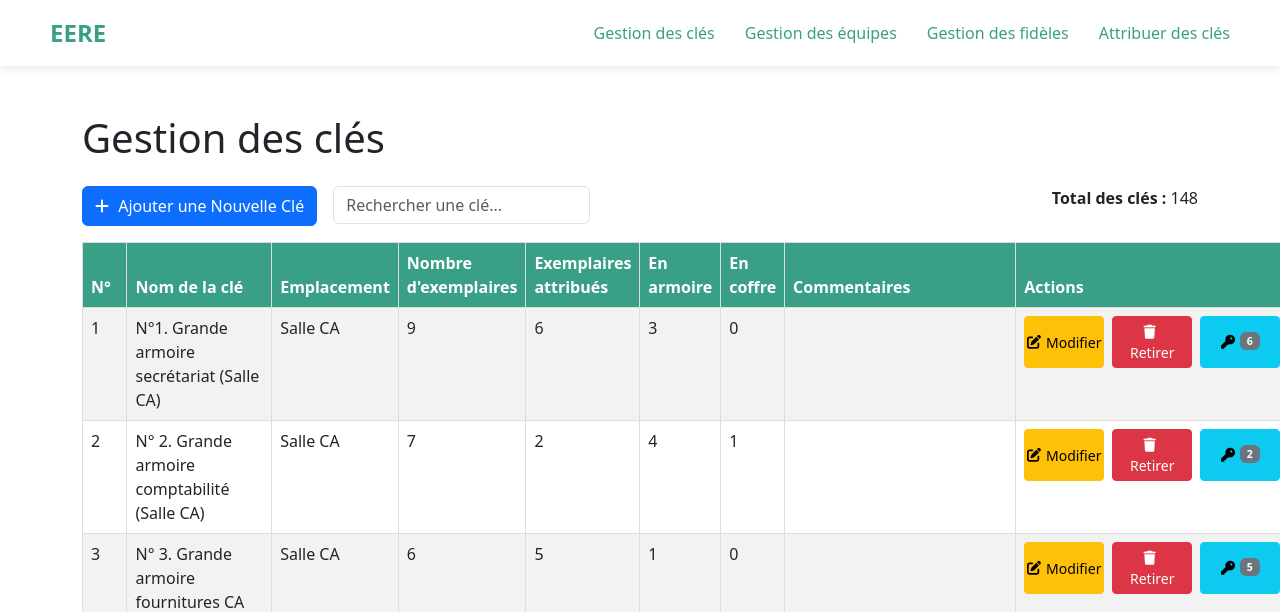
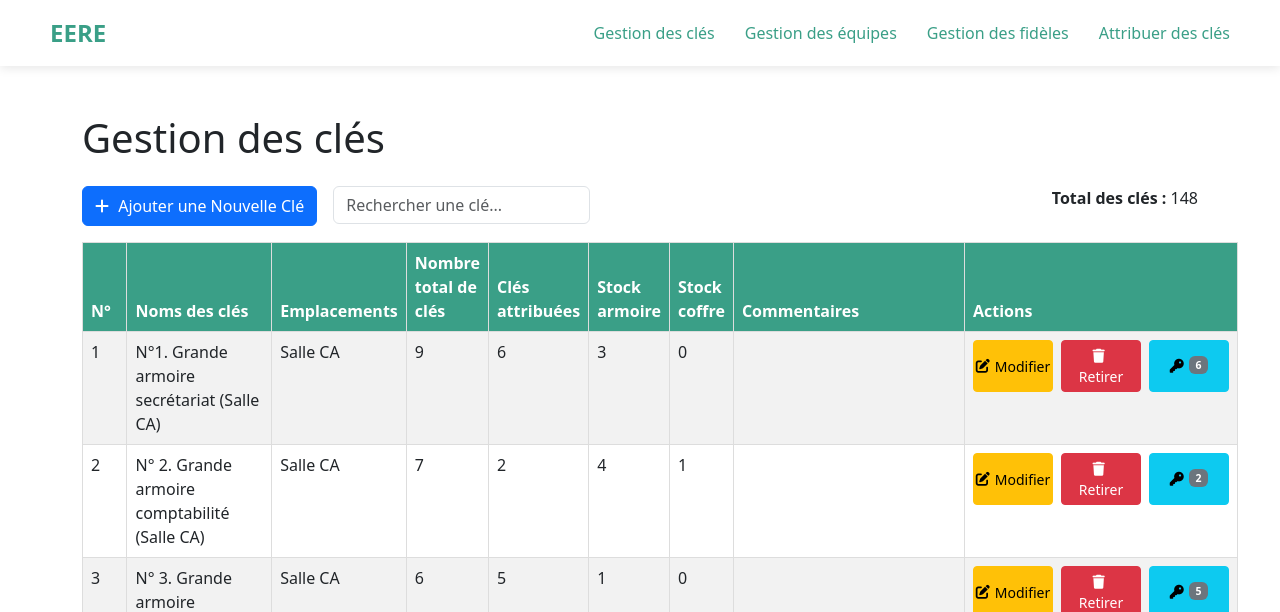
Before and after one commit to Dev9710/keys-management-eere, a Django app: page /keys/list/ in a window 1280 px wide. Shown: the top 612 px of the page. Run offline with Django 4.2, Linux system fonts and the light colour scheme; data comes from the database, SQL or seed files in the repository; some libraries are stand-ins or nearby versions.

Commit message:
fix issue from template

```diff
--- a/merchex/listings/templates/listings/attribute.html
+++ b/merchex/listings/templates/listings/attribute.html
@@ -209,12 +209,12 @@ body {
             <a href="/keys/list/">Gestion des clés</a>
             <a href="/teams">Gestion des équipes</a>
             <a href="/users">Gestion des fidèles</a>
-            <a href="/attr">Attribuer des clés</a>
+            <a href="/attr">Gestion des clés attribuée</a>
         </nav>
     </div>
     <div class="container mt-5">
         <!-- Titre de la section principale -->
-        <h2 class="mb-4">Gestion d'attribution des clés</h2>
+        <h2 class="mb-4">Gestion des clés attribuées</h2>
 
         <!-- Affichage des Messages d'alerte -->
         {% if messages %}
--- a/merchex/listings/templates/listings/keys.html
+++ b/merchex/listings/templates/listings/keys.html
@@ -159,14 +159,14 @@ button i {
         <thead class="table-dark">
             <tr>
                 <th scope="col">N°</th>
-                <th scope="col">Nom de la clé</th>
-                <th scope="col">Emplacement</th>
-                <th scope="col">Nombre d'exemplaires</th>
-                <th scope="col">Exemplaires attribués</th>
+                <th scope="col">Noms des clés</th>
+                <th scope="col">Emplacements</th>
+                <th scope="col">Nombre total de clés</th>
+                <th scope="col">Clés attribuées</th>
                 <!-- Supprimez cette ligne:
                 <th scope="col">Exemplaires disponibles</th> -->
-                <th scope="col">En armoire</th>
-                <th scope="col">En coffre</th>
+                <th scope="col">Stock armoire</th>
+                <th scope="col">Stock coffre</th>
                 <th scope="col">Commentaires</th>
                 <th scope="col">Actions</th>
             </tr>
@@ -277,21 +277,18 @@ button i {
                     </div>
 
                     <div class="mb-3">
-                        <label for="id_total_quantity" class="form-label fw-bold">Nombre total d'exemplaires</label>
-                        <input type="number" name="total_quantity" id="id_total_quantity" class="form-control" placeholder="Nombre total d'exemplaires">
-                        <small class="form-text text-muted">Nombre total d'exemplaires de cette clé</small>
+                        <label for="id_total_quantity" class="form-label fw-bold">Nombre total d'exemplaire</label>
+                        <input type="number" name="total_quantity" id="id_total_quantity" class="form-control" placeholder="Nombre total d'exemplaires à disposition">
                     </div>
 
                     <div class="mb-3">
-                        <label for="id_in_cabinet" class="form-label fw-bold">Exemplaires en armoire</label>
-                        <input type="number" name="in_cabinet" id="id_in_cabinet" class="form-control" placeholder="Nombre d'exemplaires en armoire">
-                        <small class="form-text text-muted">Nombre d'exemplaires stockés dans l'armoire</small>
+                        <label for="id_in_cabinet" class="form-label fw-bold">Stock armoire</label>
+                        <input type="number" name="in_cabinet" id="id_in_cabinet" class="form-control" placeholder="Nombre de clés stocké dans l'armoire">
                     </div>
 
                     <div class="mb-3">
-                        <label for="id_in_safe" class="form-label fw-bold">Exemplaires en coffre</label>
-                        <input type="number" name="in_safe" id="id_in_safe" class="form-control" placeholder="Nombre d'exemplaires en coffre">
-                        <small class="form-text text-muted">Nombre d'exemplaires stockés dans le coffre</small>
+                        <label for="id_in_safe" class="form-label fw-bold">Stock coffre</label>
+                        <input type="number" name="in_safe" id="id_in_safe" class="form-control" placeholder="Nombre de clé sotcké dans le coffre">
                     </div>
 
                     <div class="mb-3">
@@ -301,7 +298,7 @@ button i {
                 </div>
                 <div class="modal-footer">
                     <button type="button" class="btn btn-secondary" data-bs-dismiss="modal">Fermer</button>
-                    <button type="submit" class="btn btn-primary">Ajouter la Clé</button>
+                    <button type="submit" class="btn btn-primary">Valider les modifications</button>
                 </div>
             </form>
         </div>
@@ -314,7 +311,7 @@ button i {
             <form method="post" action="{% url 'key_update' %}">
                 {% csrf_token %}
                 <div class="modal-header">
-                    <h5 class="modal-title fw-bold" id="editKeyModalLabel">Modifier une Clé</h5>
+                    <h5 class="modal-title fw-bold" id="editKeyModalLabel">Modification des informations de la Clé</h5>
                     <button type="button" class="btn-close" data-bs-dismiss="modal" aria-label="Fermer"></button>
                 </div>
                 <div class="modal-body">
@@ -343,19 +340,16 @@ button i {
                     <div class="mb-3">
                         <label for="edit_id_total_quantity" class="form-label fw-bold">Nombre total d'exemplaires</label>
                         <input type="number" name="total_quantity" id="edit_id_total_quantity" class="form-control" placeholder="Nombre total d'exemplaires">
-                        <small class="form-text text-muted">Nombre total d'exemplaires de cette clé</small>
                     </div>
 
                     <div class="mb-3">
-                        <label for="edit_id_in_cabinet" class="form-label fw-bold">Exemplaires en armoire</label>
-                        <input type="number" name="in_cabinet" id="edit_id_in_cabinet" class="form-control" placeholder="Nombre d'exemplaires en armoire">
-                        <small class="form-text text-muted">Nombre d'exemplaires stockés dans l'armoire</small>
+                        <label for="edit_id_in_cabinet" class="form-label fw-bold">Stock armoire</label>
+                        <input type="number" name="in_cabinet" id="edit_id_in_cabinet" class="form-control" placeholder="Nombre de clés  stocké dans l'armoire">
                     </div>
 
                     <div class="mb-3">
-                        <label for="edit_id_in_safe" class="form-label fw-bold">Exemplaires en coffre</label>
-                        <input type="number" name="in_safe" id="edit_id_in_safe" class="form-control" placeholder="Nombre d'exemplaires en coffre">
-                        <small class="form-text text-muted">Nombre d'exemplaires stockés dans le coffre</small>
+                        <label for="edit_id_in_safe" class="form-label fw-bold">Stock coffre</label>
+                        <input type="number" name="in_safe" id="edit_id_in_safe" class="form-control" placeholder="Nombre de clé  sotcké dans le coffre">
                     </div>
 
                     <div class="mb-3">
@@ -381,7 +375,7 @@ button i {
             </div>
             <div class="modal-body">
                 <!-- Dynamically show the key number -->
-                Voulez-vous vraiment supprimer la clé numéro <strong id="keyNumberToDelete"></strong> et tous ses exemplaires ? Cette action ne peut pas être annulée.
+                Voulez-vous vraiment supprimer la clé numéro <strong id="keyNumberToDelete"></strong> et tous ses exemplaires ? Cette action ne peut pas être annulée. Cependant le numéro de clé sera de nouveau disponible pour une nouvelle clé.
             </div>
             <div class="modal-footer">
                 <button type="button" class="btn btn-secondary" data-bs-dismiss="modal">Annuler</button>
```
